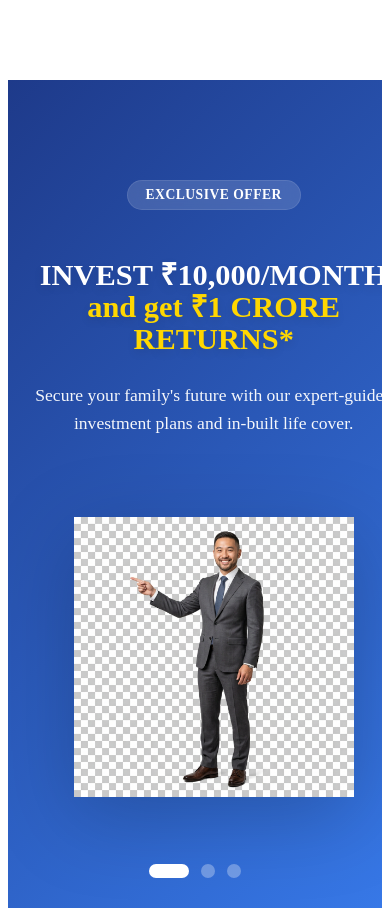
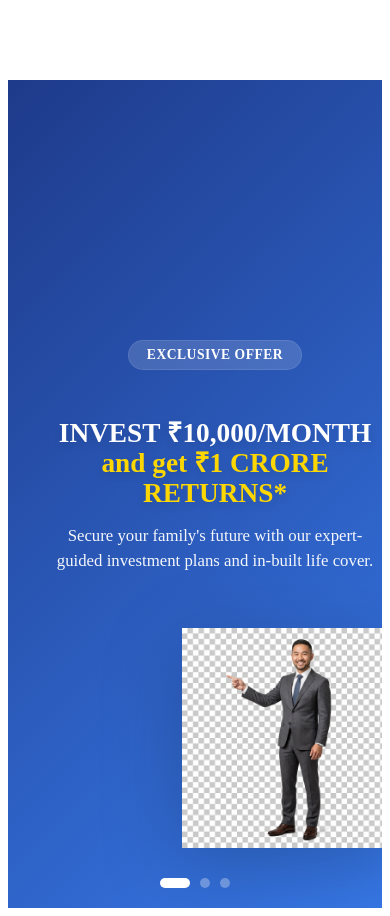
Before and after one commit to Rahul04909/bidfactory.com, a PHP site: page /components/hero.php in a window 390 px wide. Run offline with PHP 8.4, Linux system fonts and the light colour scheme.

Commit message:
updated frontend hero component

```diff
--- a/assets/css/hero.css
+++ b/assets/css/hero.css
@@ -223,7 +223,7 @@
     to { opacity: 1; transform: translateX(0); }
 }
 
-/* Mobile Responsive */
+/* Mobile Responsive Refinements */
 @media (max-width: 1200px) {
     .hero-content h1 { font-size: 2.8rem; }
     .hero-image img { max-height: 400px; }
@@ -236,20 +236,48 @@
 }
 
 @media (max-width: 768px) {
-    .slider-container { height: auto; min-height: 600px; }
-    .hero-slide { padding: 100px 5% 60px; align-items: flex-start; }
-    .hero-container { flex-direction: column; text-align: center; justify-content: center; gap: 30px; }
-    .hero-content { order: 1; margin-bottom: 0; width: 100%; }
-    .hero-content p { margin: 0 auto 30px; font-size: 1.1rem; }
-    .hero-image { order: 2; justify-content: center; width: 100%; height: auto; padding-top: 20px; }
-    .hero-image img { max-height: 280px; }
-    .hero-actions { justify-content: center; }
-    .hero-content h1 { font-size: 2.1rem; }
-    .slider-indicators { left: 50%; transform: translateX(-50%); }
+    .slider-container { height: auto; min-height: 550px; }
+    .hero-slide { padding: 100px 20px 50px; align-items: center; }
+    .hero-container { flex-direction: column; text-align: center; justify-content: center; gap: 20px; }
+    .hero-content { order: 1; width: 100%; }
+    .hero-content h1 {
+        font-size: clamp(1.8rem, 8vw, 2.4rem);
+        margin-bottom: 15px;
+        line-height: 1.1;
+    }
+    .hero-content p {
+        margin: 0 auto 25px;
+        font-size: 1.05rem;
+        line-height: 1.5;
+        max-width: 90%;
+    }
+    .hero-image { order: 2; width: 100%; height: auto; padding-top: 10px; }
+    .hero-image img { max-height: 250px; }
+    .hero-actions { justify-content: center; width: 100%; padding: 0 10px; }
+    .btn-plans {
+        width: 100%;
+        padding: 15px 20px;
+        font-size: 1.05rem;
+        justify-content: center;
+    }
+    .slider-indicators {
+        bottom: 20px;
+        left: 50%;
+        transform: translateX(-50%);
+        gap: 10px;
+    }
+    .dot { width: 10px; height: 10px; }
+    .dot.active { width: 30px; }
 }
 
 @media (max-width: 480px) {
-    .hero-content h1 { font-size: 1.9rem; }
-    .btn-plans { width: 100%; justify-content: center; padding: 14px 20px; }
+    .hero-content h1 { font-size: clamp(1.6rem, 7vw, 1.8rem); }
+    .hero-image img { max-height: 220px; }
     .hero-actions { flex-direction: column; gap: 15px; }
 }
+
+@media (max-width: 360px) {
+    .hero-slide { padding-top: 90px; }
+    .hero-content h1 { font-size: 1.5rem; }
+    .hero-image img { max-height: 180px; }
+}
```
Also changed, not shown: assets/js/hero.js (+24 -8 lines).
